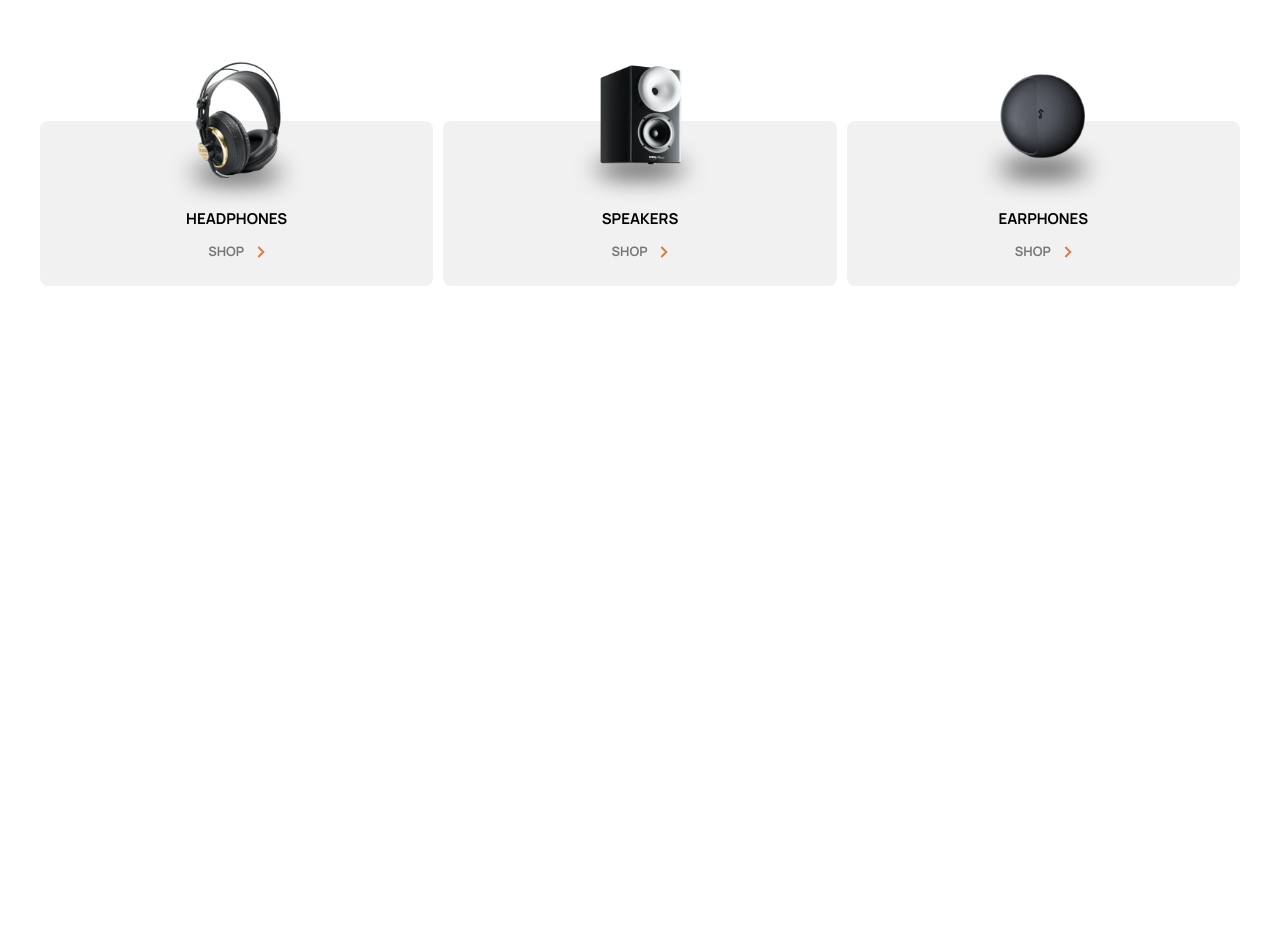
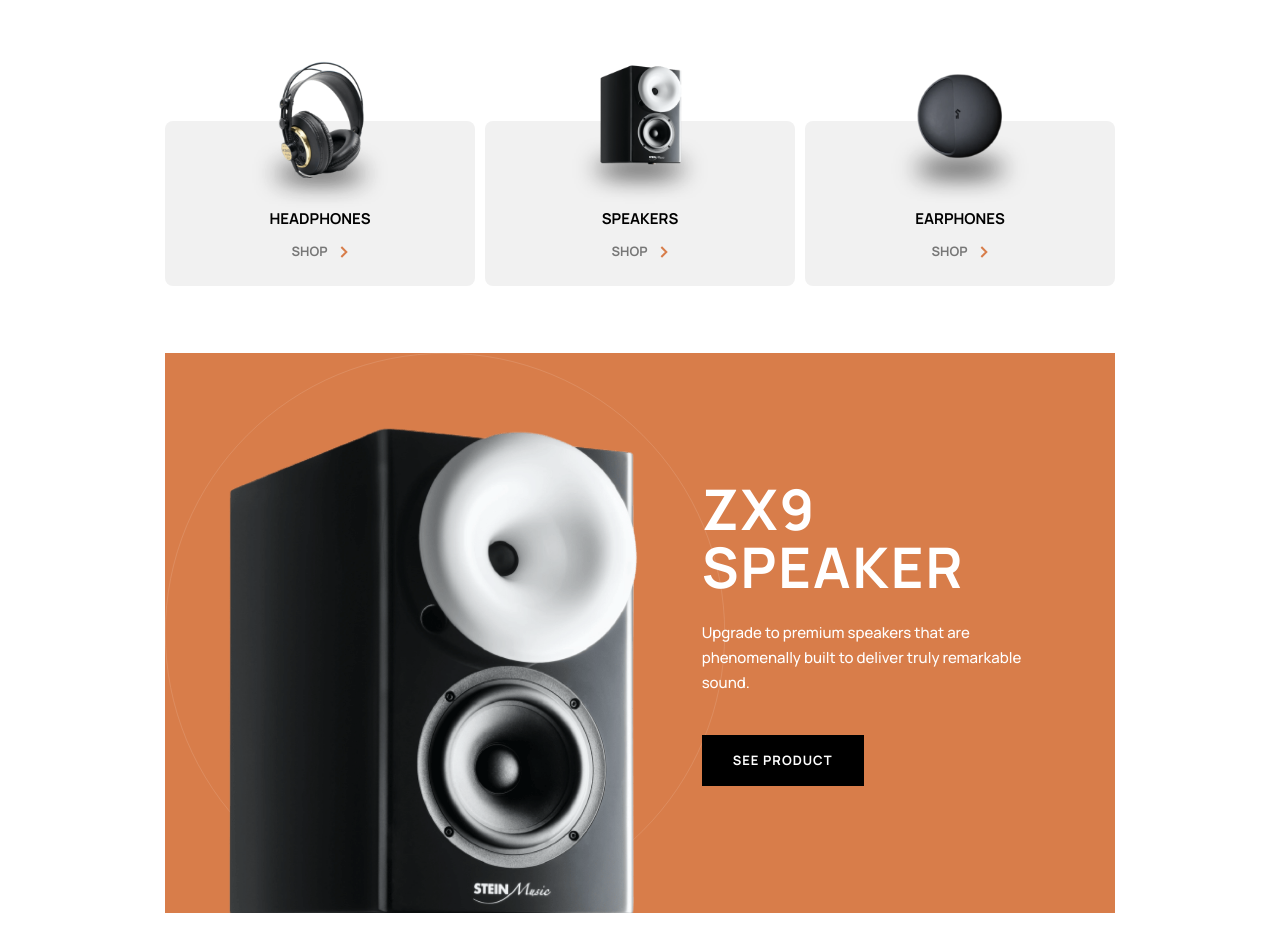
Before and after one commit to BBualdo/Audiophile, a React (Vite) app: page / in a window 1280 px wide. Shown: the part 712-1664 px from the top of the page. Before the commit the page ends 1065 px from the top, so only its background shows below. Built offline with nearby package versions, Linux system fonts and the light colour scheme.

Commit message:
Home Page - hard moments with images and bg

```diff
--- a/src/components/Menu.jsx
+++ b/src/components/Menu.jsx
@@ -8,7 +8,7 @@ import arrow from '../assets/shared/desktop/icon-arrow-right.svg';
 
 const Menu = () => {
 	return (
-		<div className='absolute left-0 right-0 bg-white pb-[67px] pt-[108px] px-[40px] flex xs:flex-col md:flex-row xs:gap-[68px] md:gap-[10px] justify-between z-40'>
+		<div className='bg-white pb-[67px] pt-[108px] flex xs:flex-col md:flex-row xs:gap-[68px] md:gap-[10px] justify-between'>
 			<div className='relative bg-gray-light w-full flex flex-col items-center justify-end pb-[22px] h-[165px] rounded-[8px]'>
 				<img src={headphonesLogo} className='absolute top-[-60px] w-[160px]' />
 				<div className='flex flex-col items-center gap-[8px]'>
--- a/src/components/Navbar.jsx
+++ b/src/components/Navbar.jsx
@@ -73,7 +73,11 @@ const Navbar = () => {
 					<img src={cartIcon} />
 				</Link>
 			</div>
-			{showMenu && <Menu />}
+			{showMenu && (
+				<div className='absolute left-0 right-0 z-40'>
+					<Menu />
+				</div>
+			)}
 		</nav>
 	);
 };
--- a/src/index.css
+++ b/src/index.css
@@ -34,4 +34,8 @@
 	.btn-1 {
 		@apply bg-cream py-[15px] px-[30px] text-[13px] uppercase font-bold tracking-[1px] text-white;
 	}
+
+	.btn-2 {
+		@apply bg-black py-[15px] px-[30px] text-[13px] uppercase font-bold tracking-[1px] text-white;
+	}
 }
--- a/src/pages/Home.jsx
+++ b/src/pages/Home.jsx
@@ -1,6 +1,10 @@
 import React from 'react';
 
 import Menu from '../components/Menu';
+
+import desktopZX9 from '../assets/home/desktop/image-speaker-zx9.png';
+import tabletZX9 from '../assets/home/tablet/image-speaker-zx9.png';
+import mobileZX9 from '../assets/home/mobile/image-speaker-zx9.png';
 
 const Home = () => {
 	return (
@@ -24,8 +28,32 @@ const Home = () => {
 					</div>
 				</div>
 			</header>
-			<div className='md:mt-[52px] lg:mt-[92px]'>
+
+			<div className='xs:px-[24px] md:px-[40px] lg:px-[165px] md:mt-[52px] lg:mt-[92px]'>
 				<Menu />
+			</div>
+
+			<div className='xs:px-[24px] md:px-[40px] lg:px-[165px] h-[1000px]'>
+				<div className='bg-cream bg-circles bg-no-repeat bg-left bg-contain flex items-center justify-evenly h-[560px]'>
+					<div className='h-full overflow-hidden'>
+						<img src={desktopZX9} className=' translate-y-[15%] w-[410px]' />
+					</div>
+					<div className='w-[350px]'>
+						<h1 className='h1 text-white'>ZX9 Speaker</h1>
+						<p className='p text-white mt-6'>
+							Upgrade to premium speakers that are phenomenally built to deliver
+							truly remarkable sound.
+						</p>
+						<button className='btn-2 border-[1px] border-black hover:bg-white hover:text-black hover:border-[1px] transition-all duration-150 mt-10'>
+							See Product
+						</button>
+					</div>
+				</div>
+				<div></div>
+				<div>
+					<div></div>
+					<div></div>
+				</div>
 			</div>
 		</main>
 	);
--- a/tailwind.config.js
+++ b/tailwind.config.js
@@ -24,6 +24,9 @@ export default {
 				'lg-hero-pattern': "url('./src/assets/home/desktop/image-hero.jpg')",
 				'md-hero-pattern': "url('./src/assets/home/tablet/image-header.jpg')",
 				'xs-hero-pattern': "url('./src/assets/home/mobile/image-header.jpg')",
+				circles: "url('./src/assets/home/desktop/pattern-circles.svg')",
+				'lg-speaker-zx9':
+					"url('./src/assets/home/desktop/image-speaker-zx9.png')",
 			},
 		},
 	},
```
